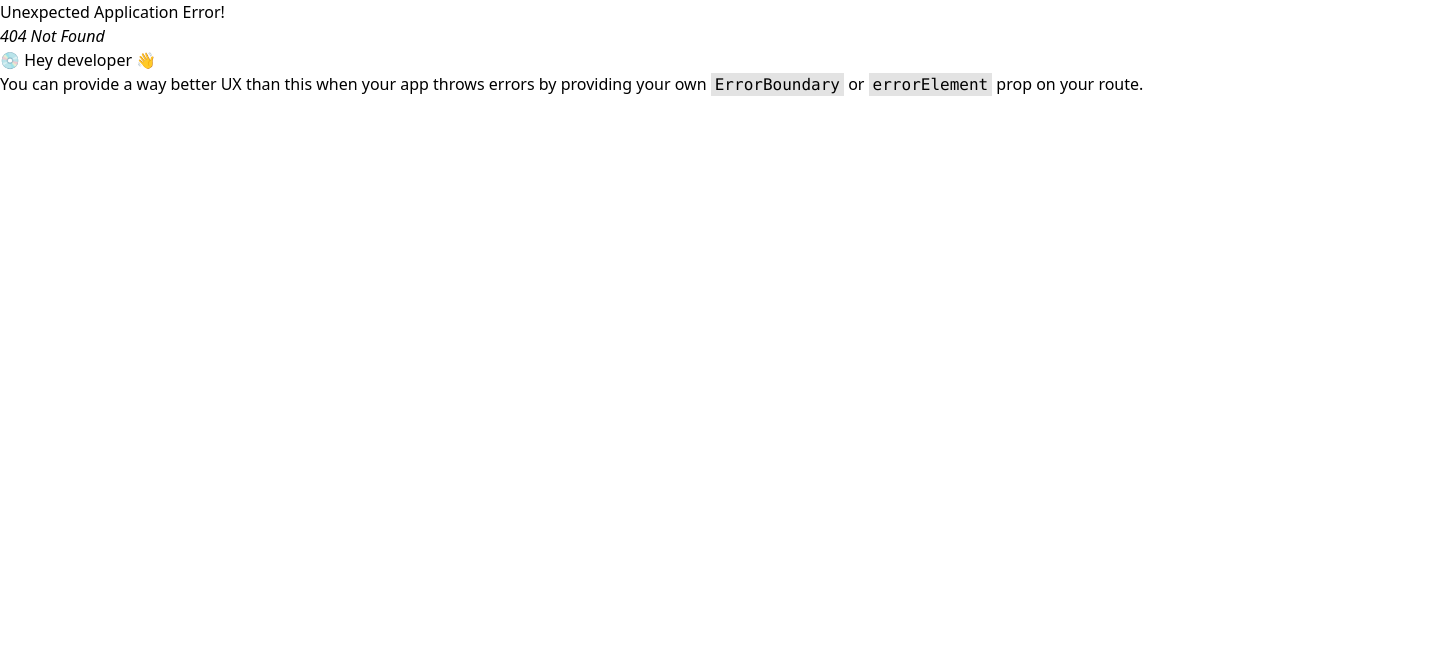
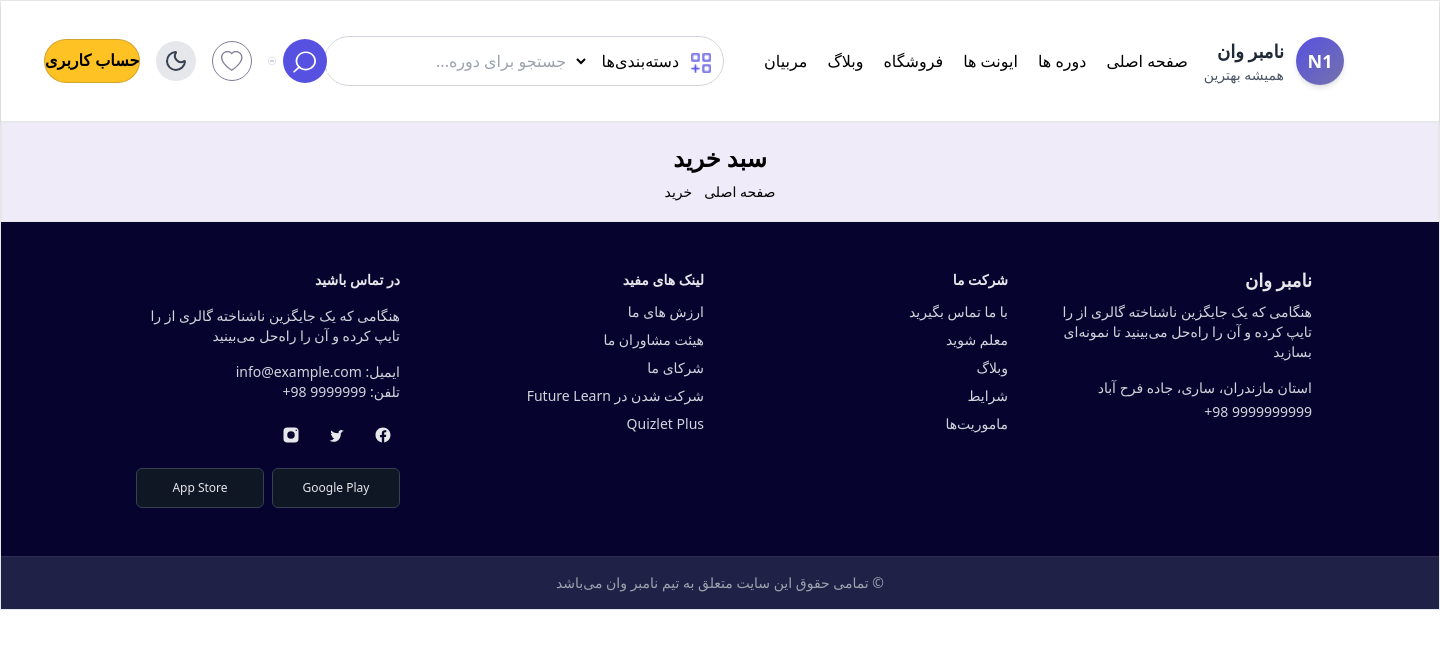
Before and after one commit to react-summer-1404/-Axis-, a React (Vite) app in the folder Axis/: page /Shop in a window 1280 px wide. Before the commit this address had no page. Shown: the top 648 px of the page, 1440 px wide, since content can reach past the window. Built offline with nearby package versions, Linux system fonts and the light colour scheme.

Commit message:
Add Header Shop

```diff
--- a/Axis/src/App.jsx
+++ b/Axis/src/App.jsx
@@ -3,6 +3,7 @@ import { createBrowserRouter, RouterProvider } from "react-router-dom"
 import Courses from './Pages/Courses'
 import Landing from './Componets/Landing'
 import CoursesDetails from './Pages/CoursesDetails';
+import Shop from './Pages/Shop/Shop';
 
 
 const router = createBrowserRouter([
@@ -12,7 +13,8 @@ const router = createBrowserRouter([
     children:[
       {index: true, element: <Landing />},
       {path: "/courses", element: <Courses />},
-      {path: "/coursesDetails" , element: <CoursesDetails/> }
+      {path: "/coursesDetails" , element: <CoursesDetails/> },
+      {path : "/Shop" , element:<Shop/>}
 
     ],
   },
--- a/Axis/src/Common/Navbar.jsx
+++ b/Axis/src/Common/Navbar.jsx
@@ -91,7 +91,7 @@ const Navbar = () => {
 
           {/* آیکون‌ها و دکمه حساب کاربری  */}
           <div className='flex items-center gap-4 order-1 lg:order-none'>
-             <img src={Header} className='size-10' alt="Header icon"/>
+            <Link to='/Shop'>  <img src={Header} className='size-10' alt="Header icon"/> </Link>
              <img src={Like} className='size-10' alt="Like icon"/>
             <ThemeToggle/>
             <div className='border w-36 h-11 rounded-full pt-2 bg-[#FFC224] font-bold text-center border-[#06235B30] cursor-pointer'>
--- /dev/null
+++ b/Axis/src/Pages/Shop/HeaderShop.jsx
@@ -0,0 +1,17 @@
+import React from 'react'
+
+const HeaderShop = () => {
+  return (
+    <div className='border w-[1440] h-[100px] bg-[#EFEBF9] flex justify-center  items-center  flex-col gap-2 cursor-pointer'>
+    <span className='text-2xl font-bold '> سبد خرید</span>
+
+    <div className='flex gap-3 text-sm ' dir='rtl'>
+    <span> صفحه اصلی </span>
+    <span> خرید</span>
+    </div>
+
+  </div>
+  )
+}
+
+export default HeaderShop
--- /dev/null
+++ b/Axis/src/Pages/Shop/Shop.jsx
@@ -0,0 +1,10 @@
+import React from 'react'
+import HeaderShop from './HeaderShop'
+
+const Shop = () => {
+  return (
+ <HeaderShop/>
+  )
+}
+
+export default Shop
```
